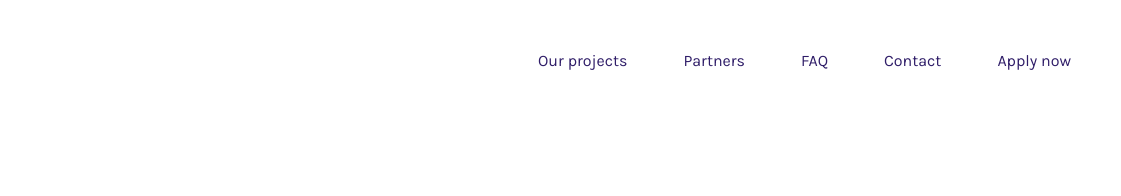
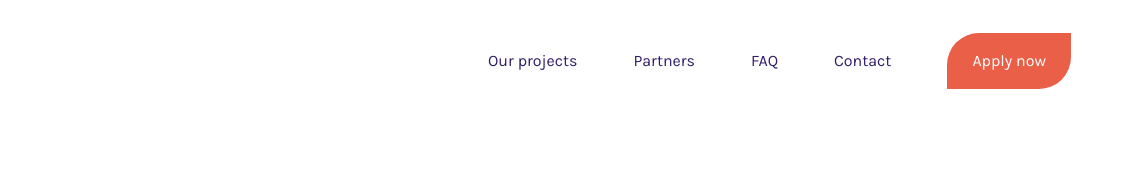
Before and after one commit to HackYourFutureBelgium/bootcamp-site, a Gatsby site: page / in a window 1280 px wide. Shown: the full height of the page, 159-1280 px from the left. Built offline with nearby package versions, Linux system fonts and the light colour scheme; Gatsby itself is replaced by a stand-in of ours; a web font is replaced by a local one.

Commit message:
Create Button component

```diff
--- /dev/null
+++ b/src/components/Button.jsx
@@ -0,0 +1,28 @@
+import React from 'react';
+import PropTypes from 'prop-types';
+import styled from 'styled-components';
+import { colors } from '../styles/constants';
+
+const StyledButton = styled.button`
+  background-color: ${colors.orange};
+  color: #fff;
+  border: none;
+  padding: 1.9rem 2.5rem;
+  border-radius: 3.2rem 0;
+  :hover {
+    cursor: pointer;
+  }
+`;
+
+const Button = ({ children, ...rest }) => <StyledButton {...rest}>{children}</StyledButton>;
+
+Button.defaultProps = {
+  inverted: false
+};
+
+Button.propTypes = {
+  inverted: PropTypes.bool,
+  children: PropTypes.node.isRequired
+};
+
+export default Button;
--- a/src/components/Header.jsx
+++ b/src/components/Header.jsx
@@ -2,6 +2,7 @@ import React from 'react';
 import { useStaticQuery, graphql, Link } from 'gatsby';
 import Img from 'gatsby-image';
 import styled from 'styled-components';
+import Button from './Button';
 import { colors } from '../styles/constants';
 
 const HeaderStyle = styled.header`
@@ -16,6 +17,7 @@ const NavItems = styled.ul`
   list-style-type: none;
   padding: 0;
   display: flex;
+  align-items: center;
 `;
 
 const NavItem = styled.li`
@@ -42,19 +44,21 @@ const Header = () => {
       <nav>
         <NavItems>
           <NavItem>
-            <Link href="/projects">Our projects</Link>
+            <Link to="/projects">Our projects</Link>
           </NavItem>
           <NavItem>
-            <Link href="/partners">Partners</Link>
+            <Link to="/partners">Partners</Link>
           </NavItem>
           <NavItem>
-            <Link href="/faq">FAQ</Link>
+            <Link to="/faq">FAQ</Link>
           </NavItem>
           <NavItem>
-            <Link href="/contact">Contact</Link>
+            <Link to="/contact">Contact</Link>
           </NavItem>
           <NavItem>
-            <Link href="/partners">Apply now</Link>
+            <Link to="/partners">
+              <Button>Apply now</Button>
+            </Link>
           </NavItem>
         </NavItems>
       </nav>
```
